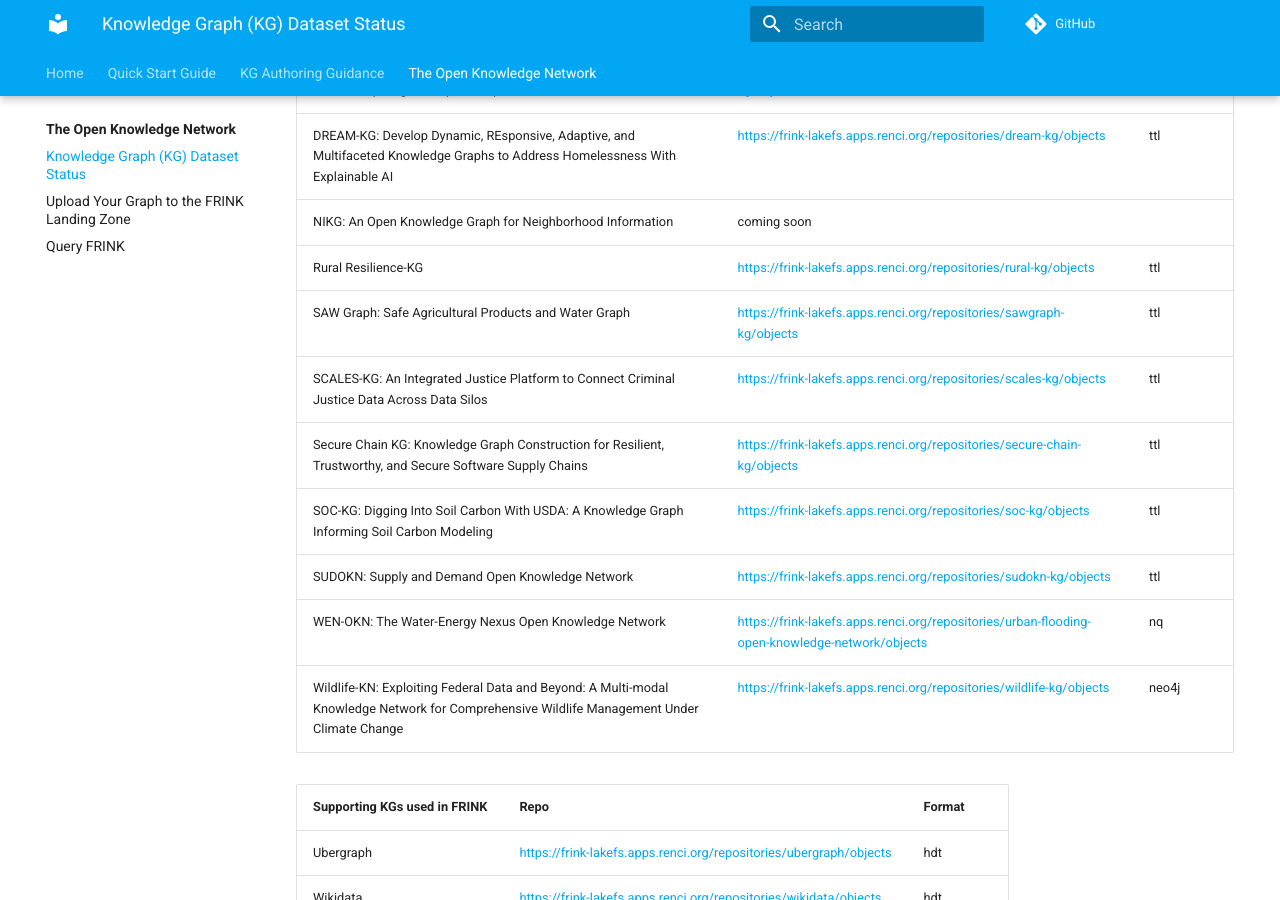
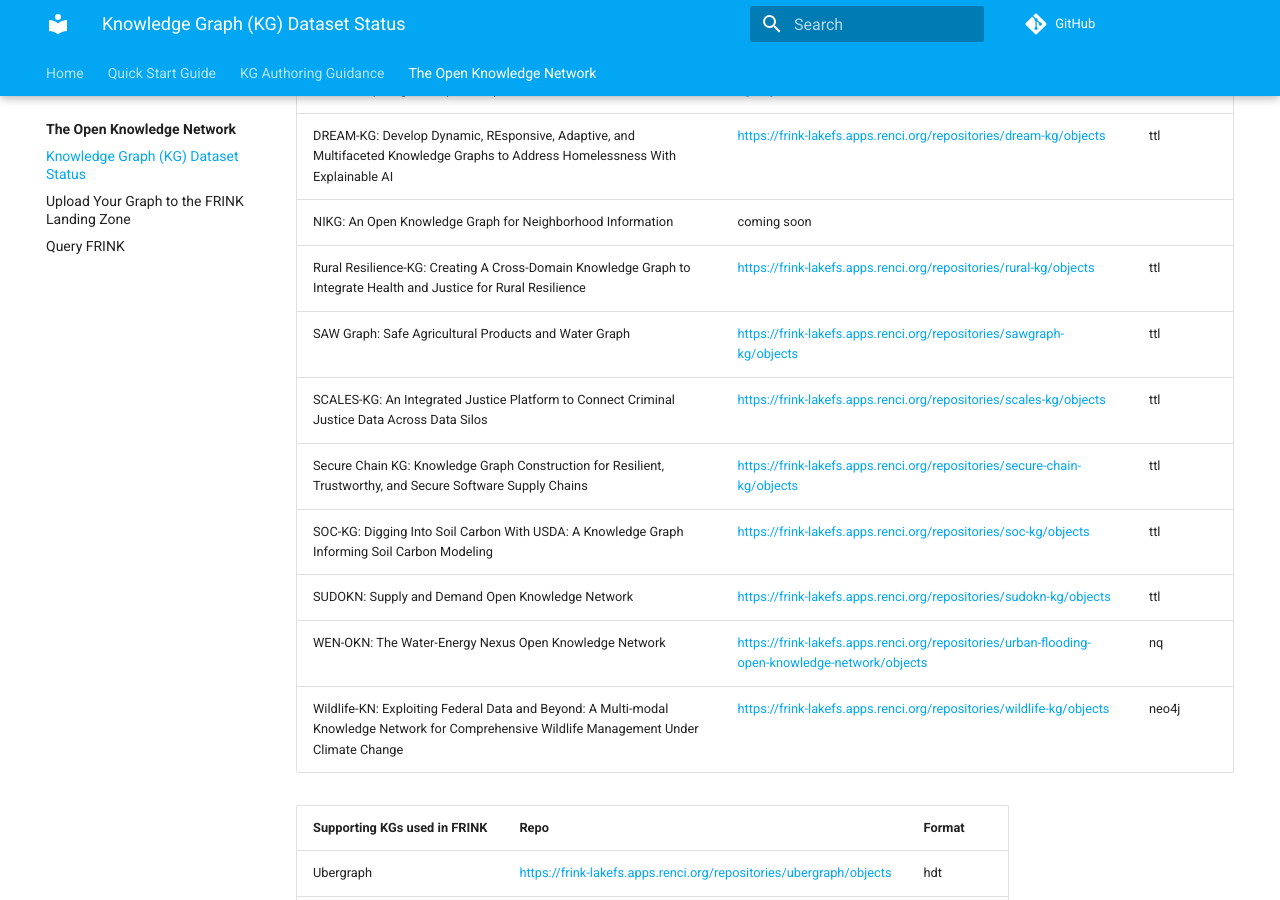
Before and after one commit to frink-okn/frink-landing-zone, an MkDocs documentation site: the page built from docs/okn/kgstatus.md, in a window 1280 px wide and 900 px high, scrolled down 398 px. Built offline with MkDocs 1.6.1 and Material for MkDocs 9.7.7, drawn with Linux system fonts in a browser that asks for light colours; comment, search, counter and statistics services are not loaded.

Commit message:
updated RR's name

```diff
--- a/docs/okn/kgstatus.md
+++ b/docs/okn/kgstatus.md
@@ -7,7 +7,7 @@
 | CollabNext: A Person-Focused Metafabric for Open Knowledge Networks (Using sem-open-alex)                                    | [https://frink-lakefs.apps.renci.org/repositories/sem-open-alex-kg/objects](https://frink-lakefs.apps.renci.org/repositories/sem-open-alex-kg/objects)                                           | trig   |
 | DREAM-KG: Develop Dynamic, REsponsive, Adaptive, and Multifaceted Knowledge Graphs to Address Homelessness With Explainable AI                                         | [https://frink-lakefs.apps.renci.org/repositories/dream-kg/objects](https://frink-lakefs.apps.renci.org/repositories/dream-kg/objects)                                                           | ttl    |
 | NIKG: An Open Knowledge Graph for Neighborhood Information | coming soon | |
-| Rural Resilience-KG | [https://frink-lakefs.apps.renci.org/repositories/rural-kg/objects](https://frink-lakefs.apps.renci.org/repositories/rural-kg/objects)| ttl |
+| Rural Resilience-KG: Creating A Cross-Domain Knowledge Graph to Integrate Health and Justice for Rural Resilience | [https://frink-lakefs.apps.renci.org/repositories/rural-kg/objects](https://frink-lakefs.apps.renci.org/repositories/rural-kg/objects)| ttl |
 | SAW Graph: Safe Agricultural Products and Water Graph                                       | [https://frink-lakefs.apps.renci.org/repositories/sawgraph-kg/objects](https://frink-lakefs.apps.renci.org/repositories/sawgraph-kg/objects)                                                           | ttl    |
 | SCALES-KG: An Integrated Justice Platform to Connect Criminal Justice Data Across Data Silos                                         | [https://frink-lakefs.apps.renci.org/repositories/scales-kg/objects](https://frink-lakefs.apps.renci.org/repositories/scales-kg/objects)                                                         | ttl    |
 | Secure Chain KG: Knowledge Graph Construction for Resilient, Trustworthy, and Secure Software Supply Chains                                  | [https://frink-lakefs.apps.renci.org/repositories/secure-chain-kg/objects](https://frink-lakefs.apps.renci.org/repositories/secure-chain-kg/objects)                                                           | ttl    |
```
